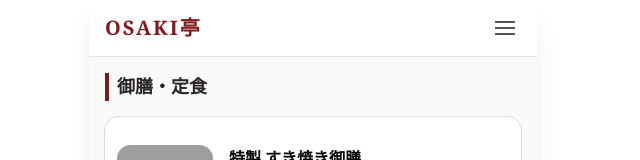
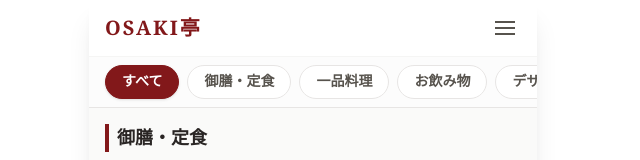
Before and after one commit to koumori111314/zero-to-deploy-KOKI_Morishita, a Next.js app: page / in a window 1280 px wide. Shown: the top 160 px of the page, without its empty margins (327-967 px from the left). Built offline with nearby package versions, Linux system fonts and the light colour scheme; grey boxes are pictures that could not be loaded.

Commit message:
feat: ジャンル別のフィルタリング機能とタブ（すべて含む）を追加

```diff
--- a/app/page.tsx
+++ b/app/page.tsx
@@ -1,3 +1,6 @@
+"use client";
+
+import { useState } from "react";
 import { Button } from "@/components/ui/button";
 import { Card } from "@/components/ui/card";
 import { ShoppingCart, Plus } from "lucide-react";
@@ -29,13 +32,20 @@ const MENU_DATA: MenuItem[] = [
 ];
 
 export default function Home() {
-  // カテゴリ一覧を抽出（重複排除）
-  const categories = Array.from(new Set(MENU_DATA.map(item => item.category)));
+  // カテゴリ一覧（すべてを先頭に追加）
+  const categories = ["すべて", ...Array.from(new Set(MENU_DATA.map(item => item.category)))];
+  const [selectedCategory, setSelectedCategory] = useState("すべて");
+
+  // 選択されたカテゴリに応じて表示するセクションを決定
+  const displayCategories = selectedCategory === "すべて"
+    ? categories.filter(c => c !== "すべて")
+    : [selectedCategory];
 
   return (
     <div className="max-w-md mx-auto min-h-screen bg-stone-50 relative pb-24 shadow-xl">
       {/* 1. Header (Sticky) */}
-      <header className="sticky top-0 z-40 bg-white/90 backdrop-blur-md border-b border-stone-200 px-4 py-3 flex items-center justify-between">
+      <header className="sticky top-0 z-40 bg-white/90 backdrop-blur-md border-b border-stone-200 flex flex-col">
+        <div className="px-4 py-3 flex items-center justify-between">
           <h1 className="text-xl font-bold tracking-widest text-red-900 font-serif">OSAKI亭</h1>
           <Button variant="ghost" size="icon" aria-label="メニュー">
             <span className="sr-only">メニュー</span>
@@ -45,11 +55,29 @@ export default function Home() {
               <div className="w-5 h-0.5 bg-stone-600"></div>
             </div>
           </Button>
+        </div>
+
+        {/* カテゴリフィルター */}
+        <div className="px-4 py-2 overflow-x-auto whitespace-nowrap hide-scrollbar flex gap-2 border-t border-stone-100 bg-stone-50/50">
+          {categories.map((category) => (
+            <button
+              key={category}
+              onClick={() => setSelectedCategory(category)}
+              className={`px-4 py-1.5 rounded-full text-sm font-bold transition-colors border ${
+                selectedCategory === category
+                  ? "bg-red-900 text-white border-red-900 shadow-sm"
+                  : "bg-white text-stone-600 border-stone-200 hover:bg-stone-100"
+              }`}
+            >
+              {category}
+            </button>
+          ))}
+        </div>
       </header>
 
       {/* 2. Menu Area */}
       <main className="p-4 space-y-8">
-        {categories.map((category) => (
+        {displayCategories.map((category) => (
           <section key={category}>
             <h2 className="text-lg font-bold mb-4 border-l-4 border-red-900 pl-2 text-stone-800">
               {category}
```
Lines whose indentation alone changed are shown as unchanged.
